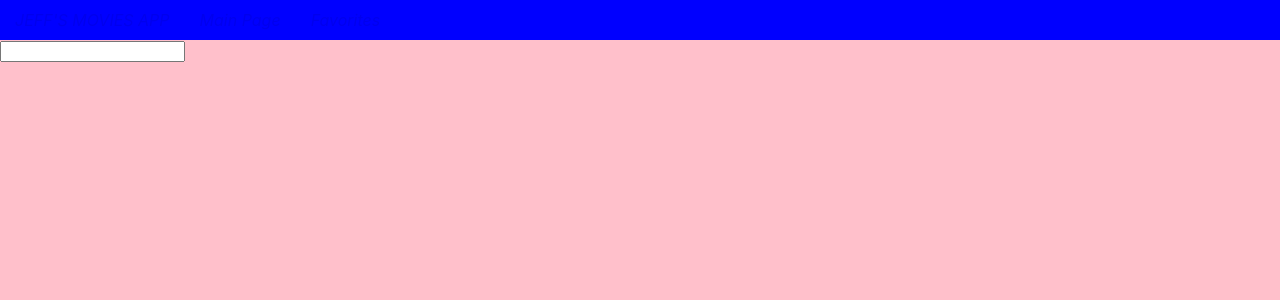
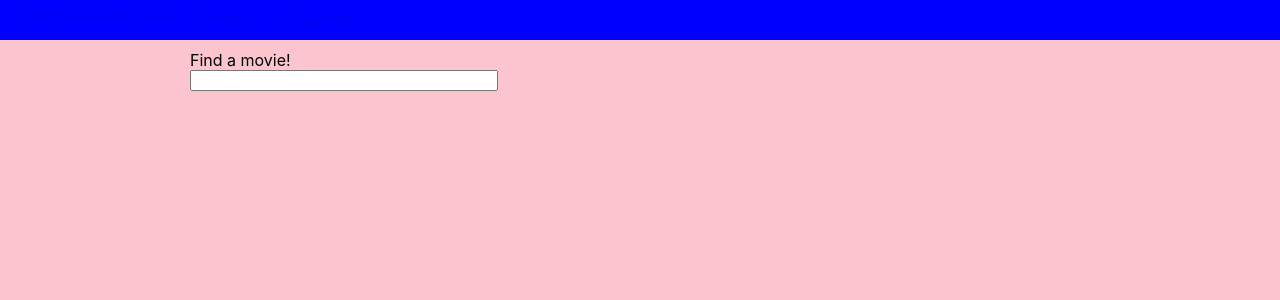
Before and after one commit to jeffreywhitaker/omdb_app, a React (Create React App) app: page /search in a window 1280 px wide. Shown: the top 300 px of the page. Built offline with nearby package versions, Linux system fonts and the light colour scheme.

Commit message:
get more stuff working

```diff
--- a/src/App.js
+++ b/src/App.js
@@ -1,57 +1,41 @@
 import React, { useState } from "react";
-import { Route } from "react-router-dom";
+import { Route, Redirect } from "react-router-dom";
 import styled from "styled-components";
 import ajax from "./utils/ajax";
 
 import Header from "./components/Header";
-import MainPage from "./components/MainPage";
-import Favorites from "./components/Favorites";
+import Search from "./components/Search";
+import Nominated from "./components/Nominated";
 
 function App() {
+  const [nominated, setNominated] = useState([]);
   const [movies, setMovies] = useState([]);
-  const [favorites, setFavorites] = useState([]);
-  const [searching, setSearching] = useState(false);
-  const [typing, setTyping] = useState(false);
 
-  let searchTimeout;
-  function onSearchChange(e) {
-    e.persist();
-    setTyping(true);
-    console.log("val");
-    console.log(e.target.value);
-    clearTimeout(searchTimeout);
-    searchTimeout = setTimeout(() => {
-      setTyping(false);
-      setSearching(true);
-      ajax.getMovies(e.target.value).then((res) => {
-        console.log(res);
-        setMovies(res.data.Search);
-        setSearching(false);
-        setTimeout(() => {
-          console.log("movies");
-          console.log(movies);
-        });
-      });
-    }, 2000);
+  function onClickNominate(e, movieToAdd) {
+    e.preventDefault();
+    setNominated([...nominated, movieToAdd]);
   }
 
   return (
     <StyledSection>
       <Header />
-      <input onChange={onSearchChange} />
-      {searching && <div>Searching, please wait...</div>}
-      {typing && <div>Waiting to search until input stops.</div>}
       <div className="wrapper">
+        <Route exact path="/">
+          <Redirect to="/search" />
+        </Route>
         <Route
-          exact
-          path="/"
+          path="/search"
           render={() => (
-            <MainPage movies={movies} onSearchChange={onSearchChange} />
+            <Search
+              movies={movies}
+              onClickNominate={onClickNominate}
+              setMovies={setMovies}
+            />
           )}
         />
         <Route
-          path="/favorites"
-          render={() => <Favorites favorites={favorites} />}
+          path="/nominated"
+          render={() => <Nominated nominated={nominated} />}
         />
       </div>
     </StyledSection>
@@ -61,9 +45,8 @@ function App() {
 export default App;
 
 const StyledSection = styled.section`
-  height: 100vh;
-  background: pink;
   .wrapper {
-    max-width: 20px;
+    max-width: 900px;
+    margin: 0 auto;
   }
 `;
--- a/src/components/Favorites.js
+++ /dev/null
@@ -1,5 +0,0 @@
-import React from "react";
-
-export default function Favorites() {
-  return <div>FAVS</div>;
-}
--- a/src/components/Header.js
+++ b/src/components/Header.js
@@ -7,8 +7,8 @@ export default function Header() {
     <Section>
       <NavLink to="/">JEFF'S MOVIES APP</NavLink>
       <nav>
-        <NavLink to="/">Main Page</NavLink>
-        <NavLink to="/favorites">Favorites</NavLink>
+        <NavLink to="/search">Search</NavLink>
+        <NavLink to="/nominated">Favorites</NavLink>
       </nav>
     </Section>
   );
--- a/src/components/MainPage.js
+++ /dev/null
@@ -1,17 +0,0 @@
-import React from "react";
-
-import MovieThumbnail from "./MovieThumbnail";
-
-export default function MainPage(props) {
-  const { movies } = props;
-
-  if (!movies) return null;
-
-  return (
-    <div>
-      {movies.map((movie) => {
-        return <MovieThumbnail movie={movie} key={movie.imdbID} />;
-      })}
-    </div>
-  );
-}
--- a/src/components/MovieThumbnail.js
+++ b/src/components/MovieThumbnail.js
@@ -1,11 +1,38 @@
 import React from "react";
+import styled from "styled-components";
 
 export default function MovieThumbnail(props) {
-  const { Title, Year } = props.movie;
+  let { Title, Year, isNominated } = props.movie;
+  let { onClickNominate } = props;
+
   return (
-    <div>
-      <p>{Title}</p>
-      <p>{Year}</p>
-    </div>
+    <Article>
+      <p>
+        {Title}, <span>{Year}</span>
+      </p>
+      <button onClick={(e) => onClickNominate(e, props.movie)}>Nominate</button>
+      {isNominated && (
+        <button onClick={(e) => onClickNominate(e, props.movie)}>Remove</button>
+      )}
+    </Article>
   );
 }
+
+const Article = styled.article`
+  border: 1px solid black;
+  margin: 5px;
+  padding: 5px;
+  min-width: 50px;
+  p {
+    span {
+      font-style: italic;
+    }
+  }
+
+  @media only screen and (max-width: 500px) {
+    flex-direction: column;
+    div {
+      width: 90%;
+    }
+  }
+`;
--- /dev/null
+++ b/src/components/Nominated.js
@@ -0,0 +1,14 @@
+import React from "react";
+import MovieThumbnail from "./MovieThumbnail";
+
+export default function Nominated(props) {
+  let { nominated } = props;
+
+  return (
+    <div>
+      {nominated.map((movie) => {
+        return <li>{movie.Title}</li>;
+      })}
+    </div>
+  );
+}
--- /dev/null
+++ b/src/components/Search.js
@@ -0,0 +1,86 @@
+import React, { useState } from "react";
+import styled from "styled-components";
+
+import ajax from "../utils/ajax";
+import MovieThumbnail from "./MovieThumbnail";
+
+export default function Search(props) {
+  let { movies, setMovies, onClickNominate } = props;
+
+  const [searching, setSearching] = useState(false);
+  const [searchTimeout, setSearchTimeout] = useState(null);
+
+  const onSearchChange = (e) => {
+    const tempVal = e.target.value;
+
+    console.log("val");
+    console.log(tempVal);
+    setSearching(false);
+    console.log("timeout start", searchTimeout);
+    clearTimeout(searchTimeout);
+    setSearchTimeout(
+      setTimeout(() => {
+        setSearching(true);
+        console.log("AHHHH");
+        ajax.getMovies(tempVal).then((res) => {
+          console.log(res);
+          setMovies(res.data.Search);
+          setSearching(false);
+          setTimeout(() => {
+            console.log("movies");
+            console.log(movies);
+          });
+        });
+      }, 2000)
+    );
+    console.log("timeout end:", searchTimeout);
+  };
+
+  console.log("Search component rendered", props, searching, searchTimeout);
+  return (
+    <Section>
+      <div className="searchDiv">
+        <label>Find a movie!</label>
+        <input onChange={onSearchChange} />
+        {searching && <div>Searching, please wait...</div>}
+      </div>
+
+      <div className="resultsDiv">
+        {movies &&
+          movies.map((movie) => {
+            return (
+              <MovieThumbnail
+                movie={movie}
+                onClickNominate={onClickNominate}
+                key={movie.imdbID}
+              />
+            );
+          })}
+      </div>
+    </Section>
+  );
+}
+
+const Section = styled.section`
+  display: flex;
+  padding: 10px 0;
+  .searchDiv {
+    display: flex;
+    flex-direction: column;
+    width: 50%;
+    input {
+      max-width: 300px;
+    }
+  }
+  .resultsDiv {
+    width: 50%;
+  }
+
+  @media only screen and (max-width: 500px) {
+    flex-direction: column;
+    div {
+      width: 100%;
+      margin: 0 auto;
+    }
+  }
+`;
--- a/src/index.css
+++ b/src/index.css
@@ -1,13 +1,14 @@
 body {
   margin: 0;
-  font-family: -apple-system, BlinkMacSystemFont, 'Segoe UI', 'Roboto', 'Oxygen',
-    'Ubuntu', 'Cantarell', 'Fira Sans', 'Droid Sans', 'Helvetica Neue',
+  font-family: -apple-system, BlinkMacSystemFont, "Segoe UI", "Roboto", "Oxygen",
+    "Ubuntu", "Cantarell", "Fira Sans", "Droid Sans", "Helvetica Neue",
     sans-serif;
   -webkit-font-smoothing: antialiased;
   -moz-osx-font-smoothing: grayscale;
+  background: rgb(252, 197, 206);
 }
 
 code {
-  font-family: source-code-pro, Menlo, Monaco, Consolas, 'Courier New',
+  font-family: source-code-pro, Menlo, Monaco, Consolas, "Courier New",
     monospace;
 }
```
